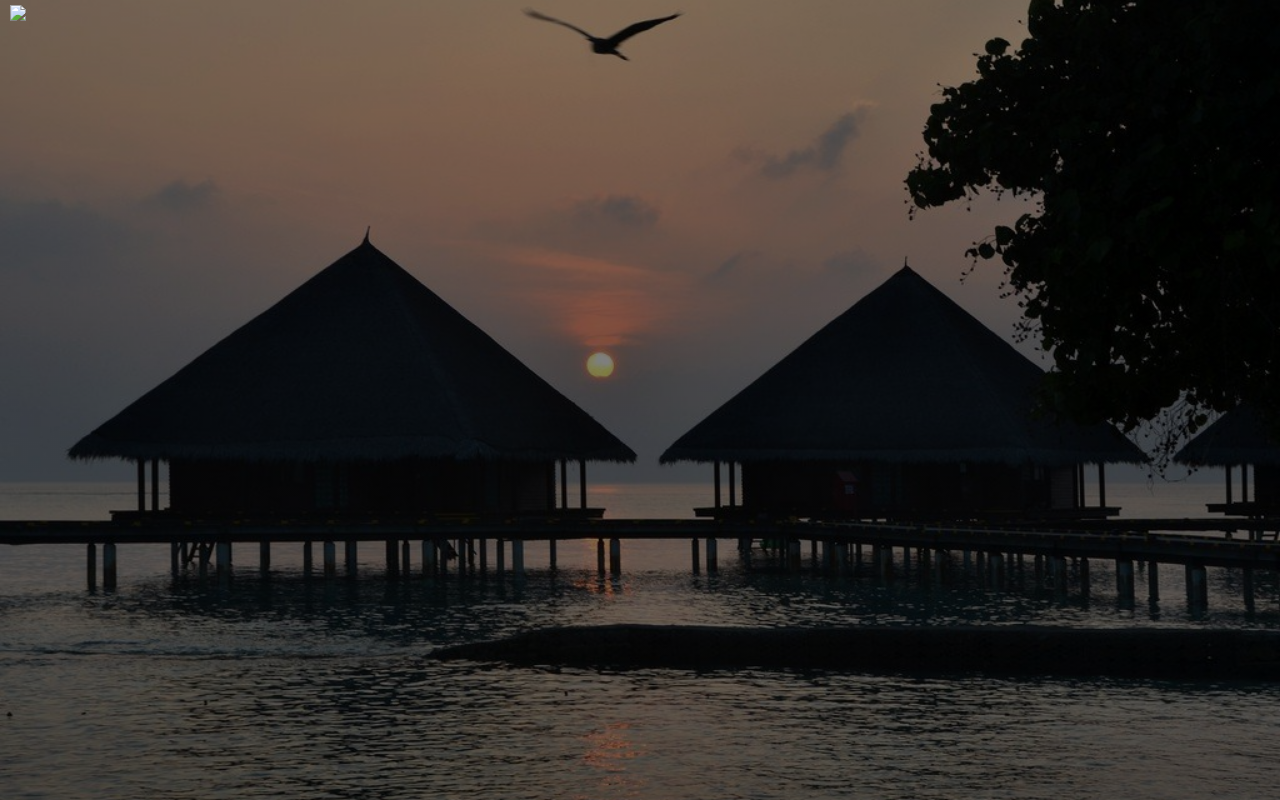
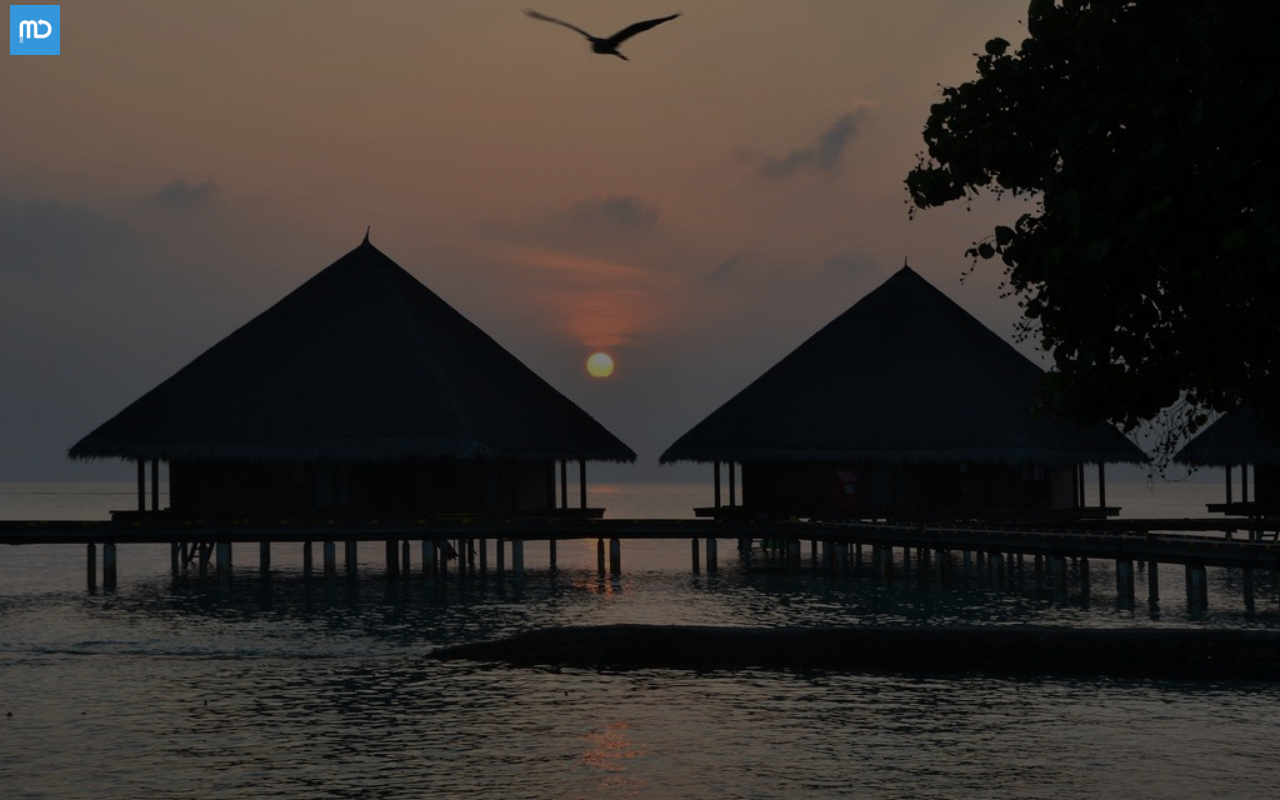
Before and after one commit to Mukhammaddiyor67/Maldives, a plain HTML site: page MD3.html in a window 1280 px wide. Drawn offline with Linux system fonts and the light colour scheme; the site is published under a folder, as on GitHub Pages, so addresses that start at the root find nothing.

Commit message:
Update MD3.html

```diff
--- a/MD3.html
+++ b/MD3.html
@@ -27,7 +27,7 @@
 </head>
 <body>
 <div class="mdi">
-    <a href="MD.html"><img src="/img/md.jpg"/></a>
+    <a href="MD.html"><img src="img/md.jpg"/></a>
 </div>
 </body>
 <style>
```
